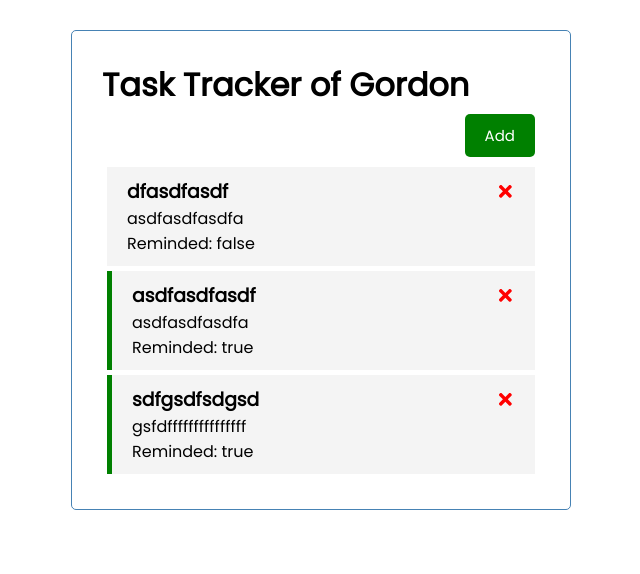
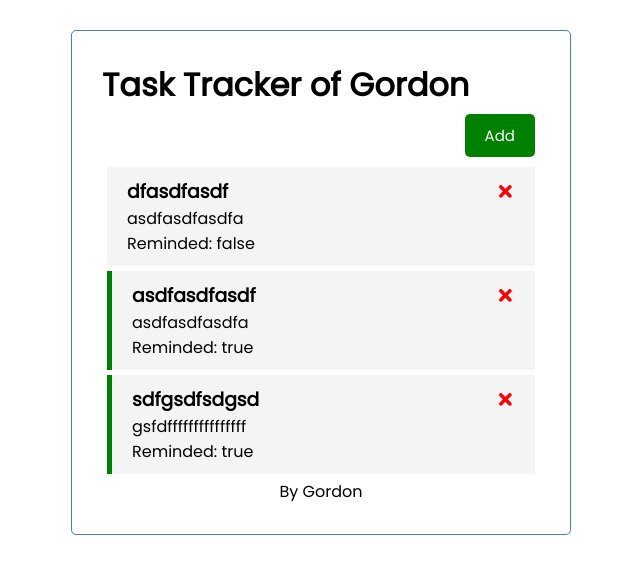
Before and after one commit to gordenfl/react_api, a React (Create React App) app: page / in a window 1280 px wide. Shown: the top 574 px of the page, without its empty margins (319-959 px from the left). Built offline with nearby package versions, Linux system fonts and the light colour scheme; data requests are answered from the project's data file.

Commit message:
add footer

```diff
--- a/src/App.js
+++ b/src/App.js
@@ -5,6 +5,7 @@ import { useState, useEffect } from 'react';
 import Header from './components/Header';
 import Tasks from './components/Tasks';
 import AddTask from './components/AddTask';
+import Foot from './components/Foot';
 
 
 
@@ -75,6 +76,7 @@ const App = () => {
 
         {tasks.length>0 ? <Tasks tasks={tasks} onDelete={deleteTask} onChange={changeTask}/> : "Nothing"}
       </div>
+      <Foot />
     </div>
   )
 }
--- a/src/components/Foot.js
+++ b/src/components/Foot.js
@@ -0,0 +1,9 @@
+const Foot = () => {
+    return (
+        <a hren="/" style={{'textAlign':'center'}} className="btn-block">
+        By Gordon
+        </a>
+    )
+}
+
+export default Foot;
```
